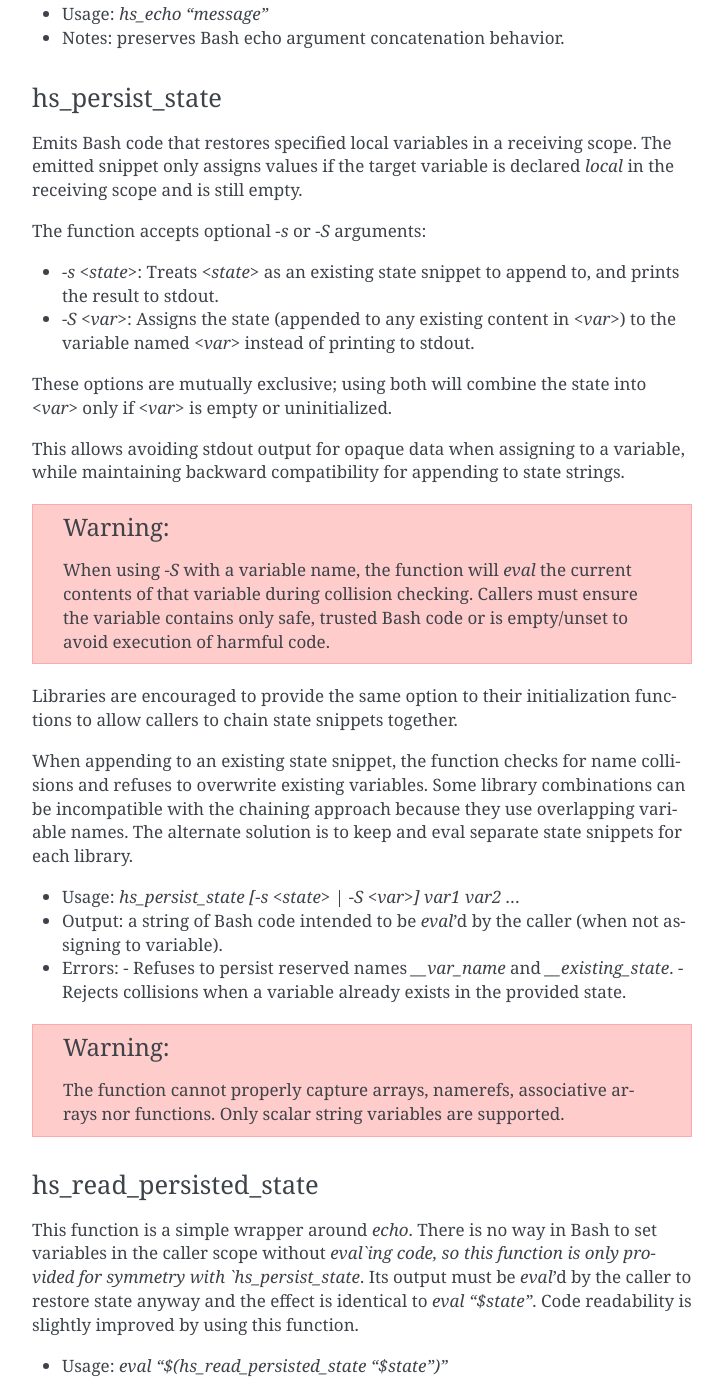
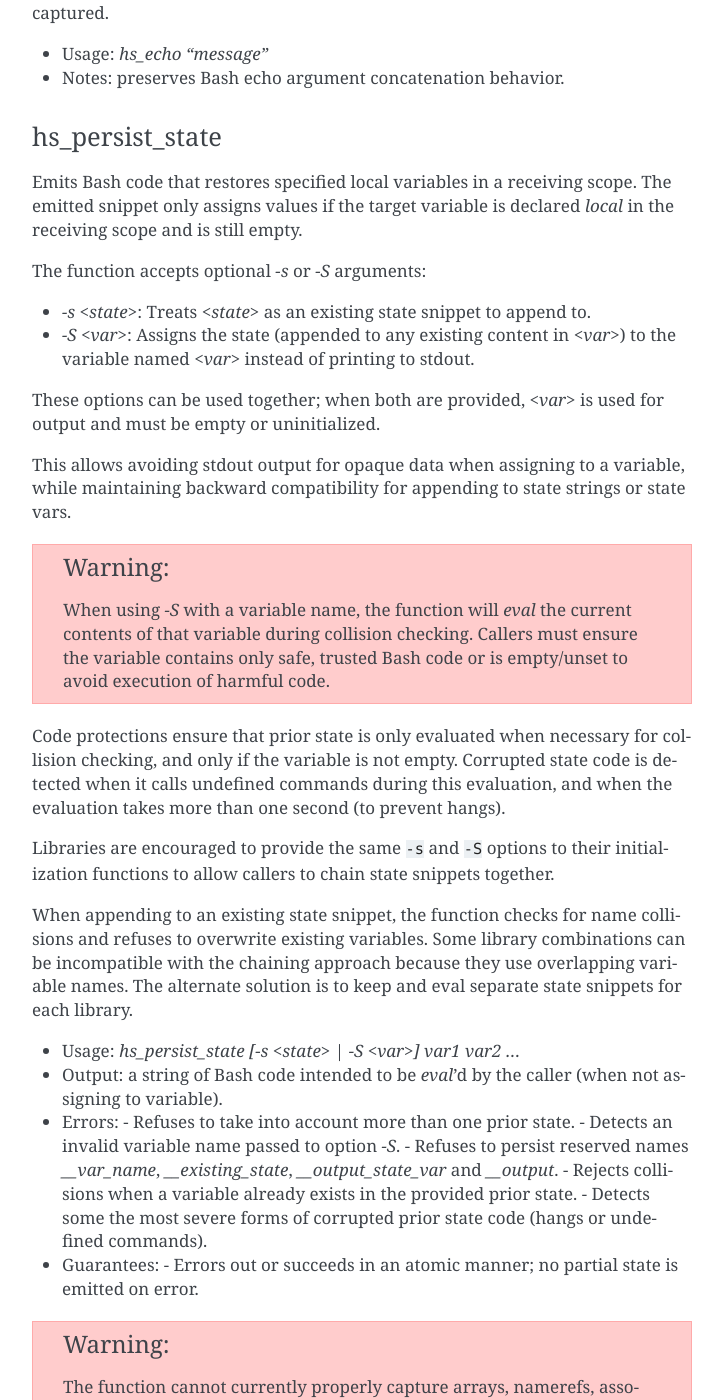
Before and after one commit to CriticalOptimisation/bash-deploy-libs, a Sphinx documentation site: the page built from docs/libraries/handle_state.rst, in a window 1280 px wide and 1400 px high, scrolled down 2099 px. Shown: the whole window, without its empty margins (388-1111 px from the left). Built offline with Sphinx 7.4.7, drawn with Linux system fonts in a browser that asks for light colours; pages that are not in the unit, such as notebooks, are missing from menus; some of the changed text lies outside the part shown.

Commit message:
Apply local changes from rewritten branch: handle_state enhancements, guard commands, tests, and documentation updates

```diff
--- a/docs/libraries/handle_state.rst
+++ b/docs/libraries/handle_state.rst
@@ -46,9 +47,10 @@ capturing stdout.
    }
 
    # State is assigned to the variable, no stdout capture needed
-   init_function
+   local my_state
+   init_function -S my_state
    # Your main script logic here
-   cleanup
+   cleanup "$my_state"
 
 For backward compatibility, the old stdout capture method still works:
 
@@ -104,18 +106,24 @@ The emitted snippet only assigns values if the target variable is declared
 
 The function accepts optional `-s` or `-S` arguments:
 
-- `-s <state>`: Treats `<state>` as an existing state snippet to append to, and prints the result to stdout.
+- `-s <state>`: Treats `<state>` as an existing state snippet to append to.
 - `-S <var>`: Assigns the state (appended to any existing content in `<var>`) to the variable named `<var>` instead of printing to stdout.
 
-These options are mutually exclusive; using both will combine the state into `<var>` only if `<var>` is empty or uninitialized.
+These options can be used together; when both are provided, `<var>` is used for output and must be empty or uninitialized.
 
 This allows avoiding stdout output for opaque data when assigning to a variable,
-while maintaining backward compatibility for appending to state strings.
+while maintaining backward compatibility for appending to state strings or state vars.
 
 .. warning::
    When using `-S` with a variable name, the function will `eval` the current contents of that variable during collision checking. Callers must ensure the variable contains only safe, trusted Bash code or is empty/unset to avoid execution of harmful code.
 
-Libraries are encouraged to provide the same option to their initialization
+
+Code protections ensure that prior state is only evaluated when necessary for collision
+checking, and only if the variable is not empty. Corrupted state code is detected when
+it calls undefined commands during this evaluation, and when the evaluation takes more
+than one second (to prevent hangs).
+
+Libraries are encouraged to provide the same ``-s`` and ``-S`` options to their initialization
 functions to allow callers to chain state snippets together.
 
 When appending to an existing state snippet, the function checks for name collisions
@@ -126,11 +134,16 @@ The alternate solution is to keep and eval separate state snippets for each libr
 - Usage: `hs_persist_state [-s <state> | -S <var>] var1 var2 ...`
 - Output: a string of Bash code intended to be `eval`'d by the caller (when not assigning to variable).
 - Errors:
-  - Refuses to persist reserved names `__var_name` and `__existing_state`.
-  - Rejects collisions when a variable already exists in the provided state.
+  - Refuses to take into account more than one prior state.
+  - Detects an invalid variable name passed to option `-S`.
+  - Refuses to persist reserved names `__var_name`, `__existing_state`, `__output_state_var` and `__output`.
+  - Rejects collisions when a variable already exists in the provided prior state.
+  - Detects some the most severe forms of corrupted prior state code (hangs or undefined commands).
+- Guarantees:
+  - Errors out or succeeds in an atomic manner; no partial state is emitted on error.
 
 .. warning::
-  The function cannot properly capture arrays, namerefs, associative arrays nor
+  The function cannot currently properly capture arrays, namerefs, associative arrays nor
   functions. Only scalar string variables are supported.
 hs_read_persisted_state
 ~~~~~~~~~~~~~~~~~~~~~~~
```
Also changed, not shown: other parts of docs/libraries/handle_state.rst (+2 -1 lines), .github/copilot-instructions.md, .github/skills/software-configuration-management/SKILL.md (added), .github/skills/software-configuration-management/references/implementation-workflow.md (added), .github/skills/software-configuration-management/references/templates.md (added), 6 other files.
